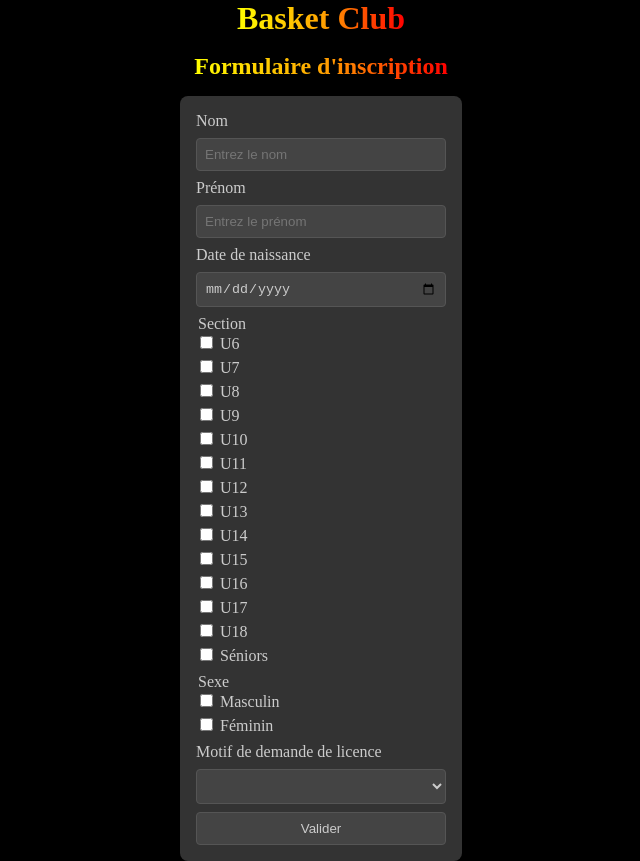
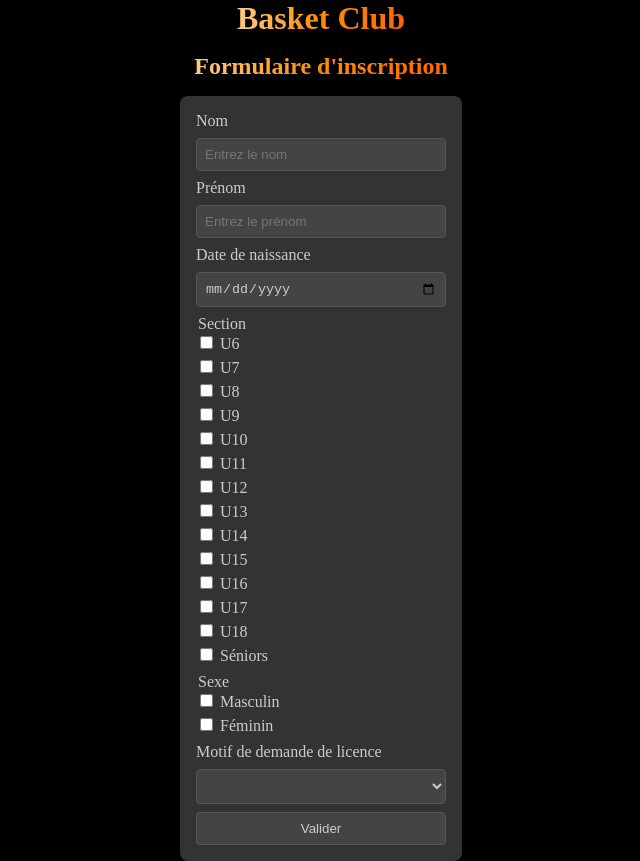
Before and after one commit to SaintPierreBasketBAll/codexSupabase, a SvelteKit app: page / in a window 1280 px wide. Shown: the whole page, without its empty margins (319-959 px from the left). Built offline with nearby package versions, Linux system fonts and the light colour scheme.

Commit message:
style: adjust title gradient

```diff
--- a/src/routes/+page.svelte
+++ b/src/routes/+page.svelte
@@ -89,7 +89,7 @@
 
   h1,
   h2 {
-    background: linear-gradient(to right, #ffff00, #ffa500, #ff0000);
+    background: linear-gradient(to right, #ffcc80, #ff8c00, #ff6600);
     background-clip: text;
     -webkit-background-clip: text;
     -webkit-text-fill-color: transparent;
```
